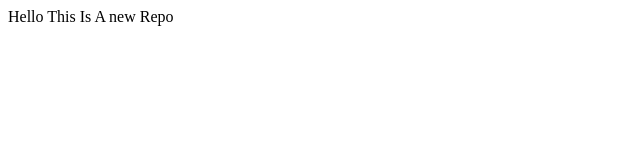
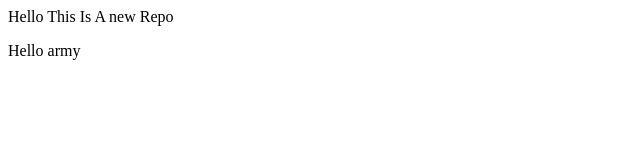
Before and after one commit to HARSHITJOSHI1102/LocalRepo, a plain HTML site: page index.html in a window 1280 px wide. Shown: the full height of the page, 0-640 px from the left. Drawn offline with Linux system fonts and the light colour scheme.

Commit message:
New Feature

```diff
--- a/index.html
+++ b/index.html
@@ -1 +1,2 @@
 <p>Hello This Is A new Repo</p>
+<p>Hello army</p>
```
